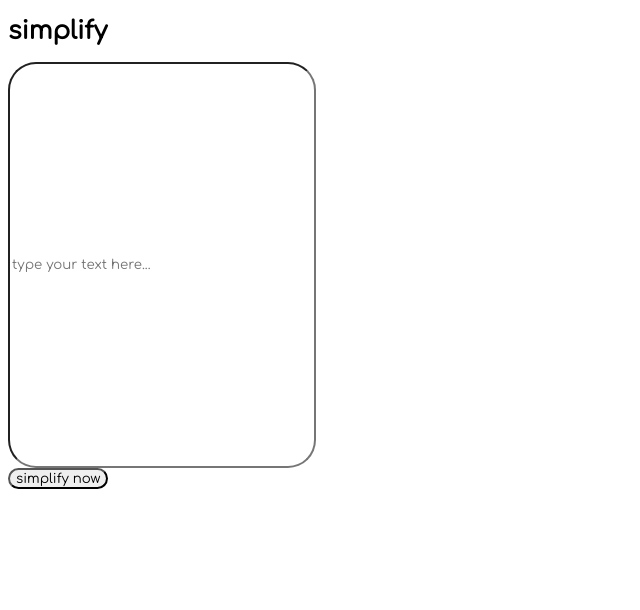
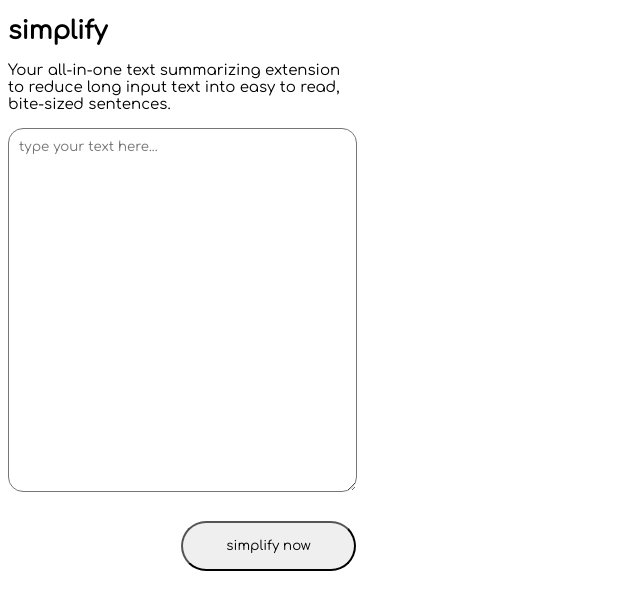
Before and after one commit to aaronchan73/informed, a React (Create React App) app in the folder simplify/: page / in a window 1280 px wide. Shown: the top 610 px of the page, without its empty margins (0-640 px from the left). Built offline with nearby package versions, Linux system fonts and the light colour scheme.

Commit message:
Changed dimensions and styling of components.
Co-authored-by: teaseann <teaseann@users.noreply.github.com>

```diff
--- a/simplify/src/App.jsx
+++ b/simplify/src/App.jsx
@@ -13,13 +13,17 @@ function App() {
 
   return (<div>
       <h1>simplify</h1>
-      <form onSubmit={(e) => {
+      <p>Your all-in-one text summarizing extension to reduce long input text into easy to read, bite-sized sentences. </p>
+      {!submitState &&
+      <div>
+        <form onSubmit={(e) => {
           setSubmitState(true)
           e.preventDefault();
           console.log(summ)}}>
-        <input type="text" placeholder="type your text here..." value={summ} onChange={(e) => setSumm(e.target.value)} />
+        <textarea name="new" cols="40" rows="5" placeholder="type your text here..." value={summ} onChange={(e) => setSumm(e.target.value)}> </textarea>
         <input type="submit" value="simplify now"/>
-      </form>
+        </form>
+      </div>}
       {submitState && <Deep inputText={summ} />}
     </div>)
 }
--- a/simplify/src/index.css
+++ b/simplify/src/index.css
@@ -7,14 +7,8 @@
 body {
   background-color: white;
   width: 350px;
-  height: 760px;
+  height: 650px;
   position: relative;
-}
-
-inputBox {
-  border: 20px;
-  border-radius: 15px;
-  word-wrap: break-word;
 }
 
 h1 {
@@ -31,27 +25,22 @@ p {
   color: black;
 }
 
-textbox {
-  font-family: 'Times New Roman';
-  font-size: 15px;
-  color: black;
-  text-align: left;
+textarea[name=new] {
+  width: 335px;
+  height: 350px;
+  border-radius: 15px;
+  padding-top: 10px;
+  padding-left: 10px;
 }
 
-input[type=text] {
-  width: 300px;
-  height: 400px;
-  border-radius: 28px;
-
-}
 
 input[type=submit] {
-  background-color: linear-gradient(179.29deg, rgba(44, 105, 117, 0.83) 0.61%, rgba(104,178,160,0.83) 182.63%);
+  background-color: linear-gradient(to bottom, rgba(44, 105, 117, 0.83), rgba(104,178,160,0.83));
   box-shadow: 0px 4px 4px rgba(104,178,160,0.83) 182.63%;
+  height: 50px;
+  width: 175px;
   border-radius: 28px;
-}
-
-button {
-  padding: 10px;
+  margin-top: 25px;
+  margin-right: 2px;
   float: right;
 }
```
